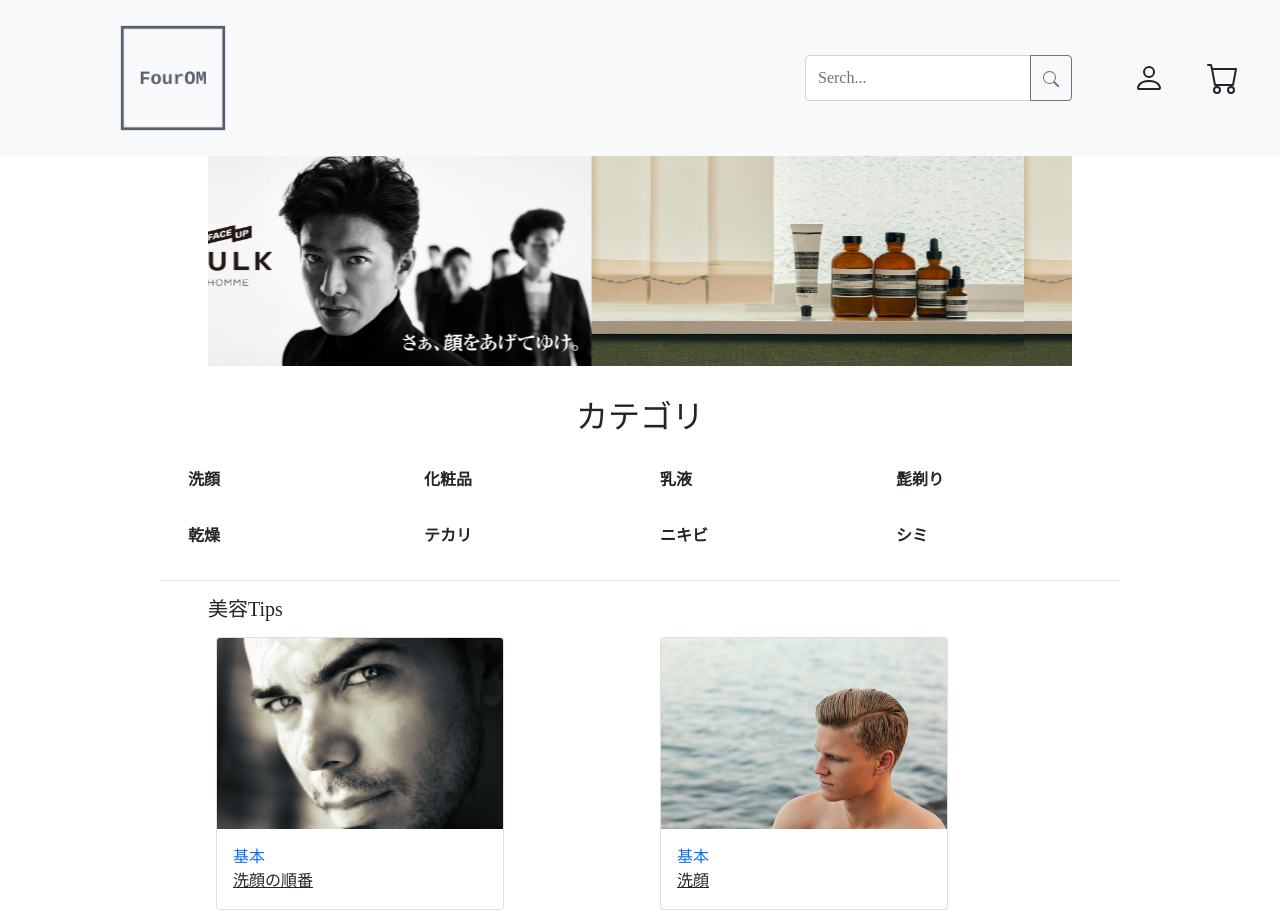
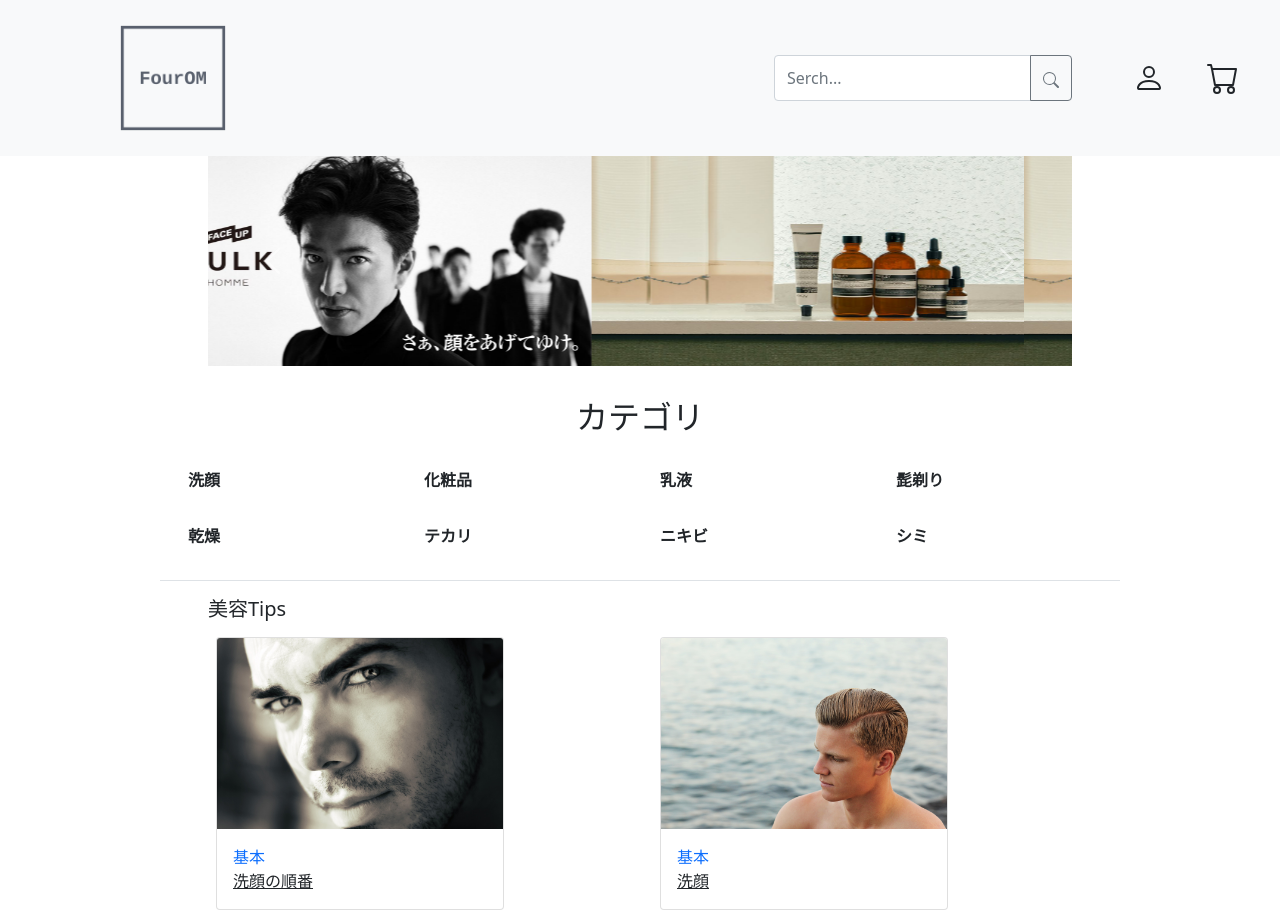
Before and after one commit to FOUROM/FOUROM, a plain HTML site: page index.html in a window 1280 px wide. Shown: the top 913 px of the page. Drawn offline with Linux system fonts and the light colour scheme.

Commit message:
Update style.css

```diff
--- a/css/style.css
+++ b/css/style.css
@@ -3,7 +3,7 @@
 //twitter風チャット画面(会話方式)を記事に表示する方法
 /////////////////////////////////////////////////*/
 body{
-  font-family: "ヒラギノ角ゴ Pro W3";
+  /*font-family: "ヒラギノ角ゴ Pro W3";*/
 }
 
 .twitter__container {
```
